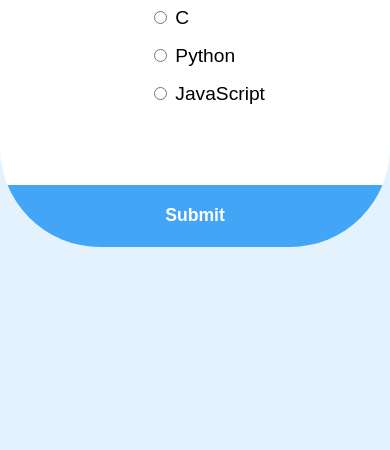
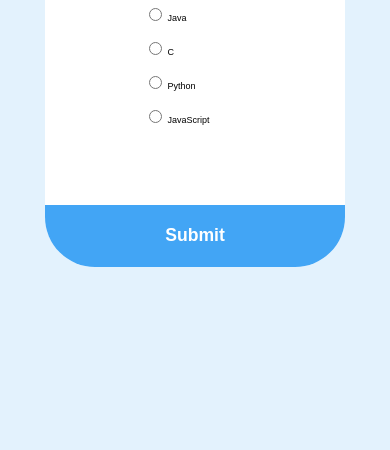
Before and after one commit to shakhzodkholmonov/Quizz-App, a plain HTML site: page index.html in a window 390 px wide. Shown: the part 394-844 px from the top of the page. Drawn offline with Linux system fonts and the light colour scheme.

Commit message:
mobile version

```diff
--- a/style/style.css
+++ b/style/style.css
@@ -58,3 +58,59 @@ button {
     color: #fff;
     font-weight: 600;
 }
+
+@media screen and (max-width: 480px) {
+    body {
+        font-family: Arial, Helvetica, sans-serif;
+        display: flex;
+        justify-content: center;
+        align-items: center;
+        height: 100vh;
+        margin: 0;
+        background-color: #e3f2fd;
+    }
+
+    .quiz-container {
+        background-color: rgb(255, 255, 255);
+        border-radius: 50px;
+        width: 300px;
+        overflow: hidden;
+    }
+
+    .h2 {
+        padding: 1rem;
+        text-align: center;
+        margin: 0;
+    }
+
+    ul {
+        list-style: none;
+        padding: 0;
+    }
+
+    ul>li {
+        font-size: 9px;
+        margin: 1rem 0;
+    }
+
+    ul>li>label {
+        cursor: pointer;
+    }
+
+    button {
+        width: 100%;
+        display: block;
+        border: none;
+        cursor: pointer;
+        font-size: 1.1rem;
+        padding: 1.3rem;
+        background-color: #42a5f5;
+        color: #fff;
+        font-weight: 600;
+    }
+
+    .answer {
+        margin-left: 40px;
+        font-size: 12px;
+    }
+}
```
